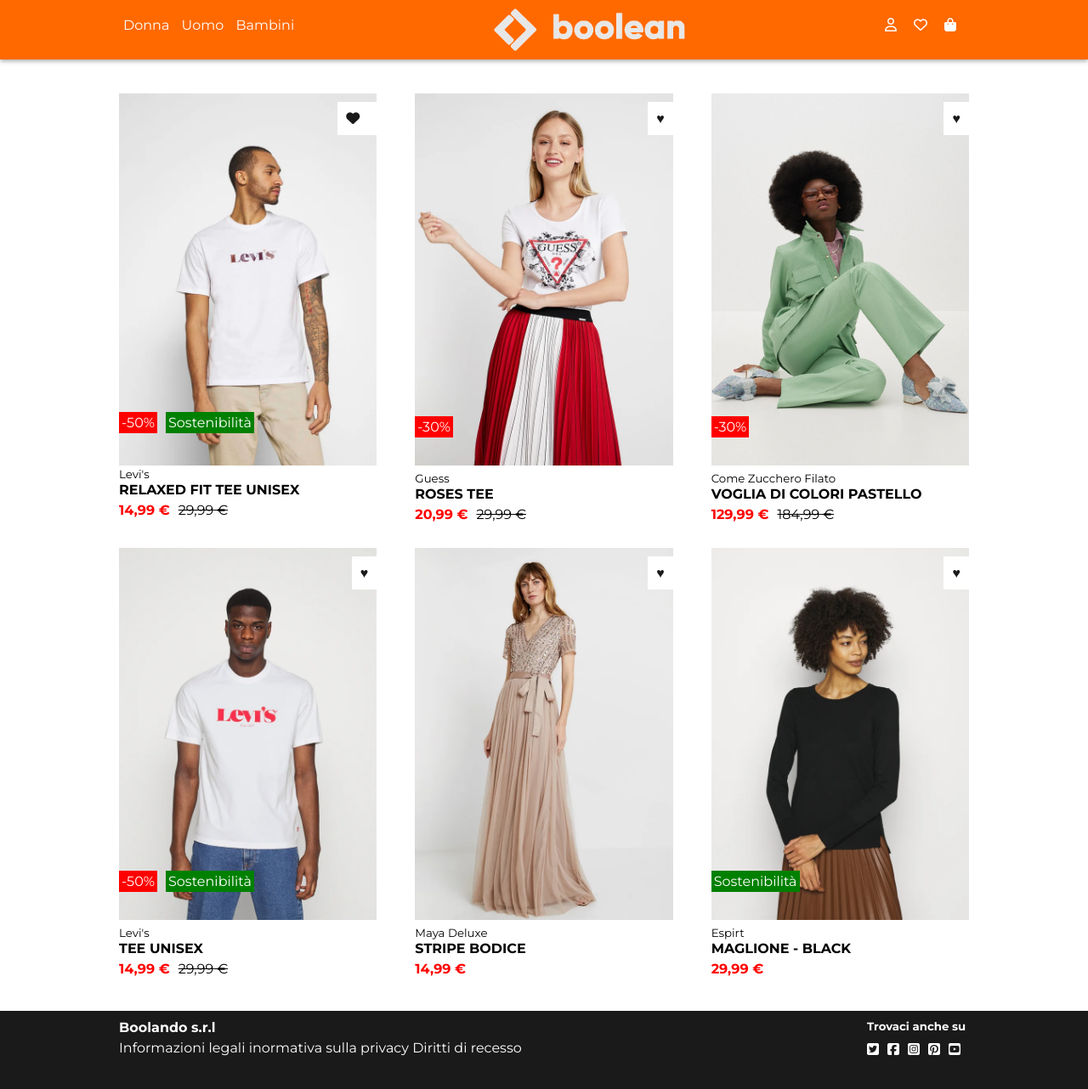
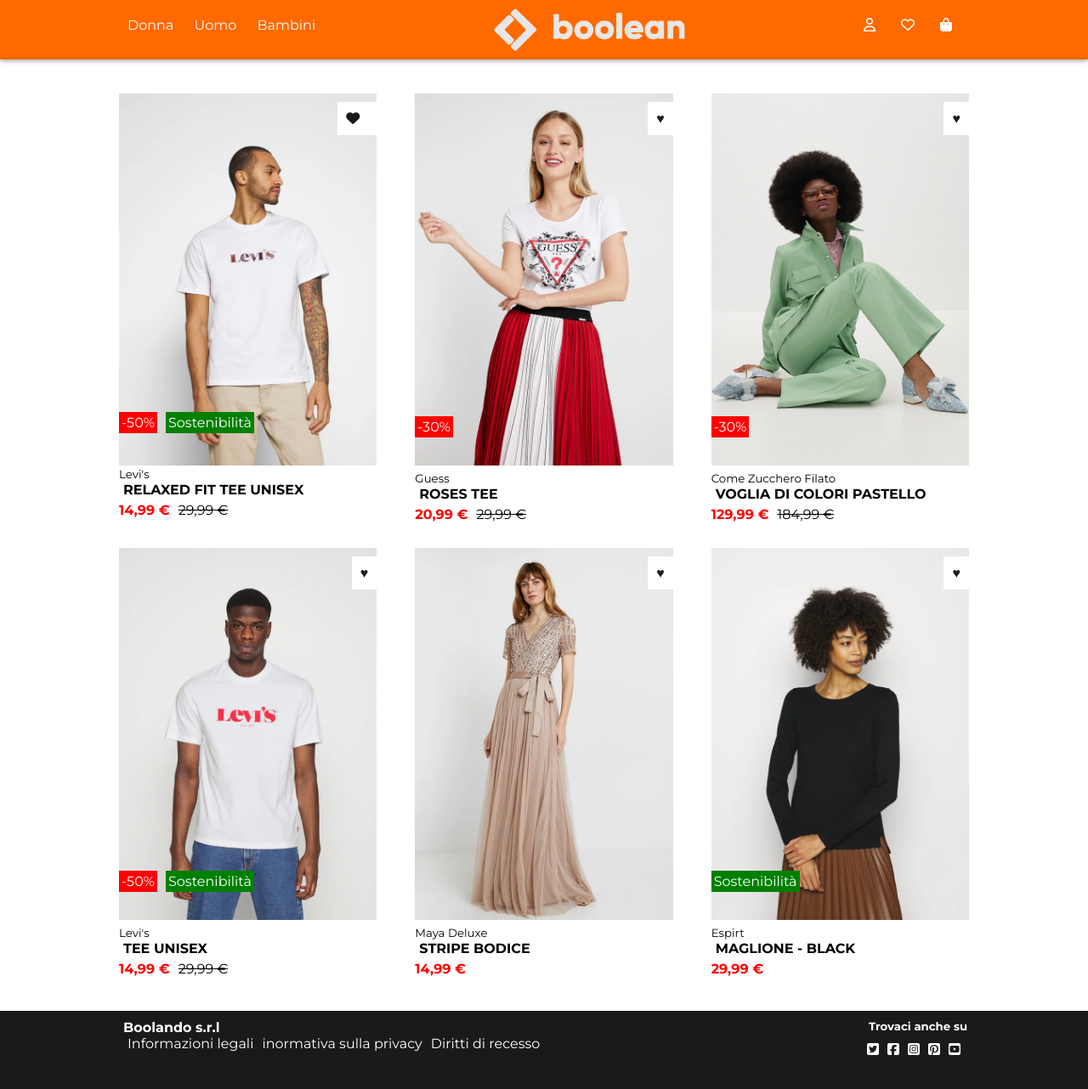
Before and after one commit to itsjackie00/html-css-boolando, a plain HTML site: page index.html in a window 1280 px wide. Shown: the whole page at 85% size. Drawn offline with Linux system fonts and the light colour scheme.

Commit message:
minor fix footer

```diff
--- a/css/style.css
+++ b/css/style.css
@@ -121,7 +121,7 @@ a:hover {
     text-decoration: underline;
   }
 
-div nal ul li,
+div nav ul li,
 div div img,
 i {
     cursor: pointer;
@@ -221,6 +221,15 @@ footer {
     color: var(--color-bg-main);
     padding-top: 10px;
 }
+div ul li a{
+    padding: 10px 5px;
+}
+h4{
+    padding-left: 5px;
+}
+h5{
+    text-align: center;
+}
 
 .social {
     padding-top: 10px;
--- a/index.html
+++ b/index.html
@@ -17,9 +17,9 @@
 
 <body>
     <!-- Intestazione pagina -->
-    <header>
+    <header class="f-wrap">
         <!-- Navigazione pagina -->
-        <div class="navigation">
+        <div class="navigation f-wrap">
             <nav class="d-flex j-content small-container align-items">
                 <ul class="">
 
@@ -87,7 +87,7 @@
     <!-- chiusura intestazione pagina -->
 
     <!-- Contenuto principale -->
-    <main class="container ">
+    <main class="container f-wrap">
         <section class="small-container d-flex f-wrap gap j-content">
 
             <!-- primo contenuto card -->
@@ -200,10 +200,14 @@
 
     <!-- Contenuto finali -->
     <footer>
-        <div class="d-flex small-container j-content">
+        <div class="d-flex small-container j-content f-wrap">
             <div>
                 <h4>Boolando s.r.l</h4>
-                <p>Informazioni legali inormativa sulla privacy Diritti di recesso</p>
+                <ul class="d-flex">
+                    <li><a href="#"></a>Informazioni legali</li>
+                    <li><a href="#"></a>inormativa sulla privacy</li>
+                    <li><a href="#"></a>Diritti di recesso</li>
+                </ul>
             </div>
 
             <!-- i social -->
```
